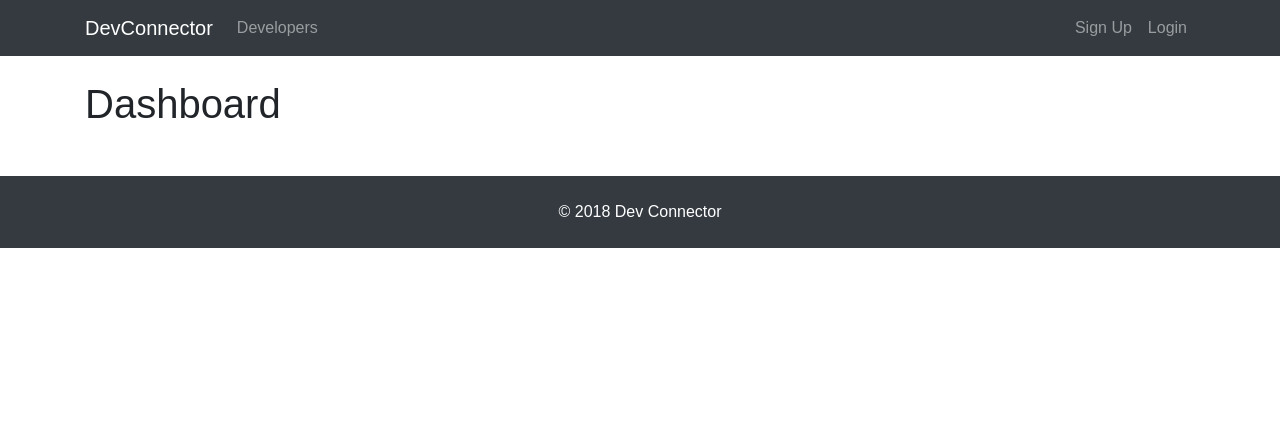
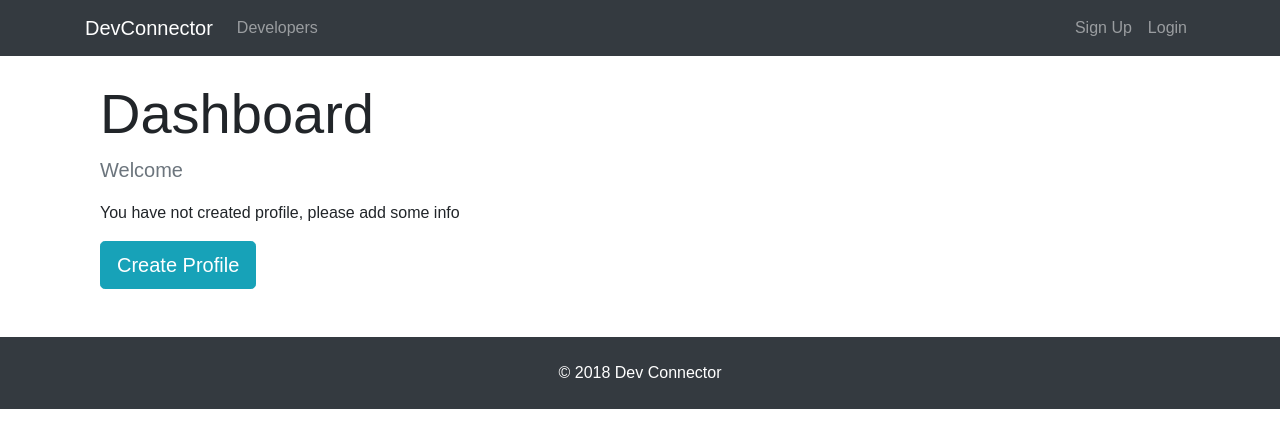
Before and after one commit to WojciechKalebasiak/DevConnector, a React (Create React App) app in the folder client/: page /dashboard in a window 1280 px wide. Shown: the top 448 px of the page. Built offline with nearby package versions, Linux system fonts and the light colour scheme; no server answers.

Commit message:
Add loading spinner

```diff
--- a/client/src/actions/profileActions.js
+++ b/client/src/actions/profileActions.js
@@ -1,5 +1,5 @@
 import axios from "axios";
-import { GET_PROFILE, PROFILE_LOADING, GET_ERRORS, CLEAR_CURRENT_PROFILE } from "./types";
+import { GET_PROFILE, PROFILE_LOADING, CLEAR_CURRENT_PROFILE } from "./types";
 
 export const getCurrentUser = () => dispatch => {
   dispatch(setProfileLoading());
--- /dev/null
+++ b/client/src/components/common/Spinner.js
@@ -0,0 +1,9 @@
+import React from "react";
+import spinner from "./spinner.gif";
+export default () => {
+  return (
+    <div>
+      <img src={spinner} alt="Loading..." style={{width:'200px', margin:'auto', display:'block'}} />
+    </div>
+  );
+};
--- a/client/src/components/dashboard/dashboard.js
+++ b/client/src/components/dashboard/dashboard.js
@@ -1,26 +1,59 @@
 import React, { Component } from "react";
+import { Link } from "react-router-dom";
 import PropTypes from "prop-types";
 import { connect } from "react-redux";
 import { getCurrentUser } from "../../actions/profileActions";
+import Spinner from "../common/Spinner";
 class Dashboard extends Component {
   componentDidMount() {
     this.props.getCurrentUser();
   }
   render() {
+    const { user } = this.props.auth;
+    const { profile, loading } = this.props.profile;
+    let dashboardContent;
+    if (profile === null || loading === true) {
+      dashboardContent = <Spinner />;
+    } else {
+      if (Object.keys(profile).length > 0) {
+        dashboardContent = <h4>DISPLAY PROFILE</h4>;
+      } else {
+        dashboardContent = (
+          <div>
+            <p className="lead text-muted">Welcome {user.name}</p>
+            <p>You have not created profile, please add some info</p>
+            <Link to="/create-brofile" className="btn btn-lg btn-info">
+              Create Profile
+            </Link>
+          </div>
+        );
+      }
+    }
     return (
-      <div>
-        <h1>Dashboard</h1>
+      <div className="dashboard">
+        <div className="cointainer">
+          <div className="col-md-12">
+            <h1 className="display-4">Dashboard</h1>
+            {dashboardContent}
+          </div>
+        </div>
       </div>
     );
   }
 }
 Dashboard.propTypes = {
-  getCurrentUser: PropTypes.func.isRequired
+  getCurrentUser: PropTypes.func.isRequired,
+  auth: PropTypes.object.isRequired,
+  profile: PropTypes.object.isRequired
 };
+const mapStateToProps = state => ({
+  auth: state.auth,
+  profile: state.profile
+});
 const mapDispatchToProps = dispatch => ({
   getCurrentUser: () => dispatch(getCurrentUser())
 });
 export default connect(
-  null,
+  mapStateToProps,
   mapDispatchToProps
 )(Dashboard);
```
Also changed, not shown: client/src/components/common/spinner.gif (added).
